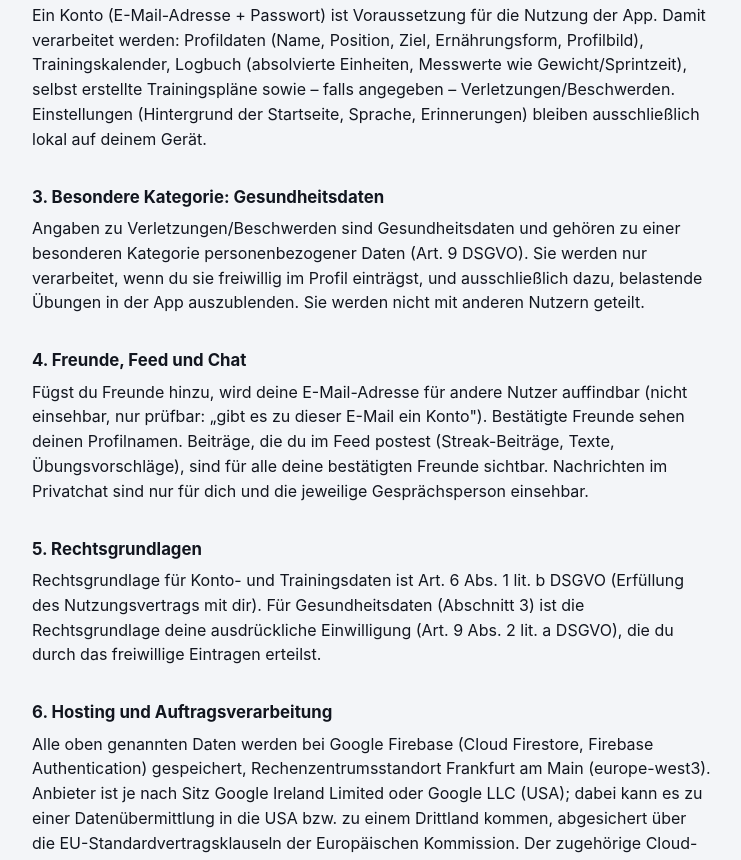
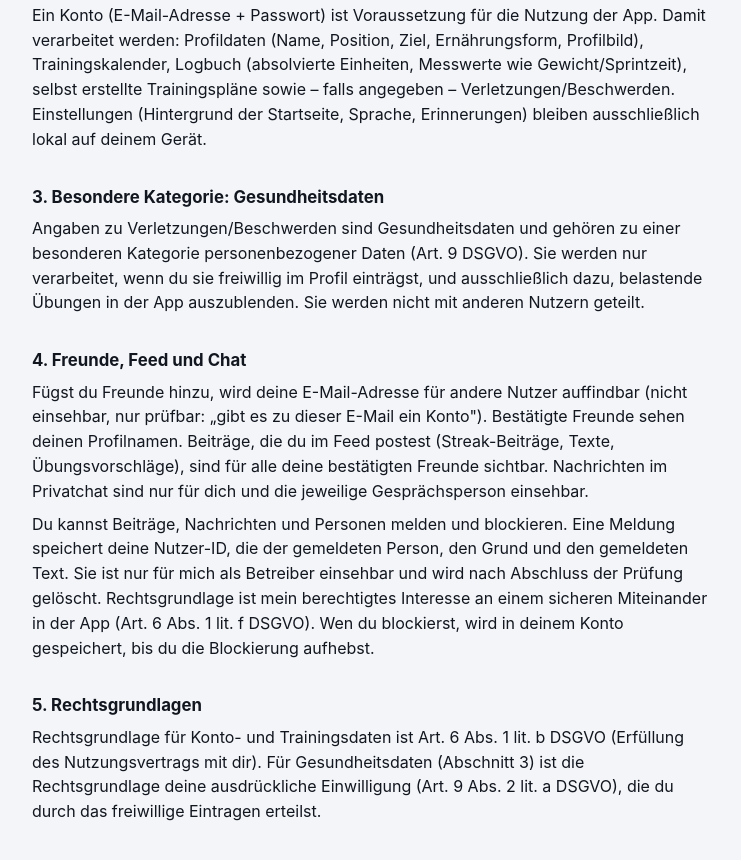
Before and after one commit to leonrcr/trio-athletics-legal, a plain HTML site: page index.html in a window 1280 px wide. Shown: the part 301-1161 px from the top of the page, without its empty margins (268-1009 px from the left). Drawn offline with Linux system fonts and the light colour scheme.

Commit message:
Datenschutz: Melden und Blockieren ergänzt
Co-Authored-By: Claude Opus 5.5 <noreply@anthropic.com>

```diff
--- a/index.html
+++ b/index.html
@@ -77,6 +77,14 @@
     Freunde sichtbar. Nachrichten im Privatchat sind nur für dich und die jeweilige
     Gesprächsperson einsehbar.
   </p>
+  <p>
+    Du kannst Beiträge, Nachrichten und Personen melden und blockieren. Eine Meldung
+    speichert deine Nutzer-ID, die der gemeldeten Person, den Grund und den gemeldeten
+    Text. Sie ist nur für mich als Betreiber einsehbar und wird nach Abschluss der
+    Prüfung gelöscht. Rechtsgrundlage ist mein berechtigtes Interesse an einem sicheren
+    Miteinander in der App (Art. 6 Abs. 1 lit. f DSGVO). Wen du blockierst, wird in
+    deinem Konto gespeichert, bis du die Blockierung aufhebst.
+  </p>
 
   <h2>5. Rechtsgrundlagen</h2>
   <p>
```
